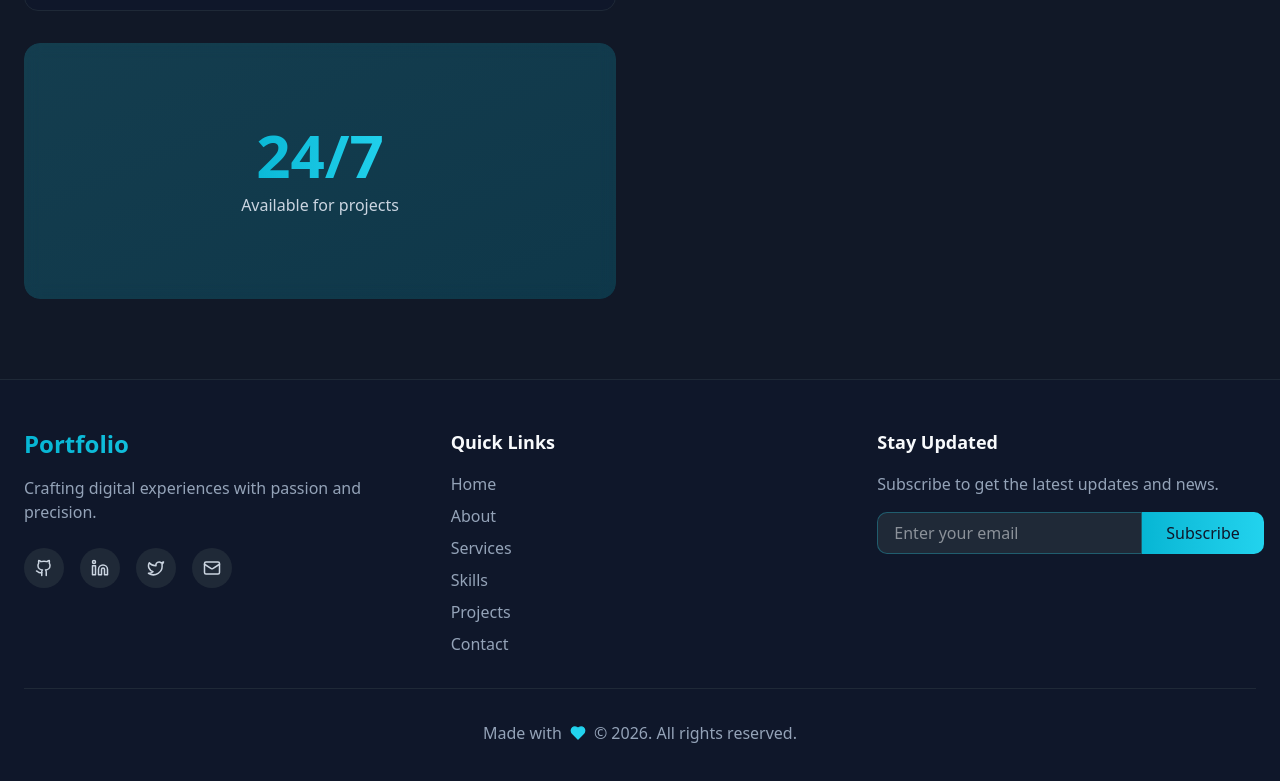
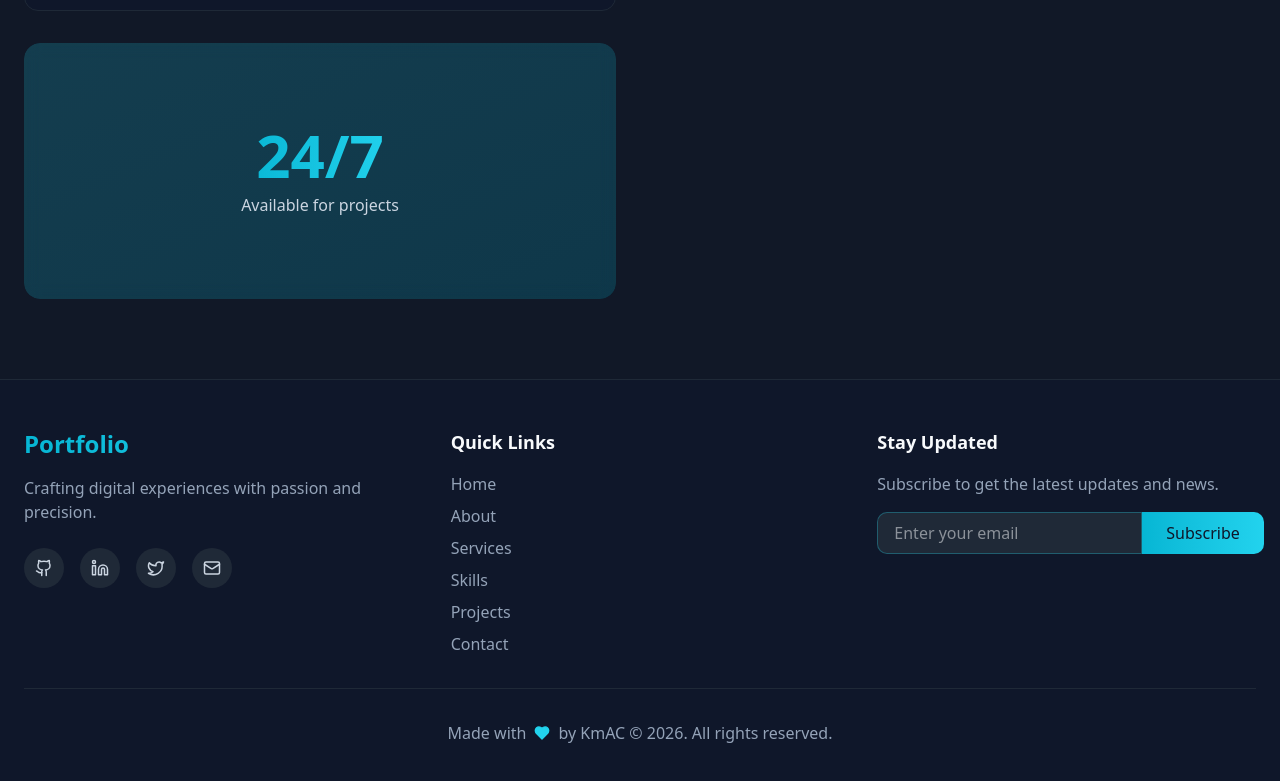
Before and after one commit to KmAC171/My_Portfolio, a React (Vite) app: page / in a window 1280 px wide. Shown: the part 6693-7474 px from the top of the page. Built offline with nearby package versions, Linux system fonts and the light colour scheme.

Commit message:
Update footer copyright notice to include author name

```diff
--- a/src/components/Footer.tsx
+++ b/src/components/Footer.tsx
@@ -114,7 +114,7 @@ export function Footer() {
             >
               <Heart className="text-[#22D3EE]" size={16} fill="currentColor" />
             </motion.span>
-            <span>© 2026. All rights reserved.</span>
+            <span>by KmAC © 2026. All rights reserved.</span>
           </p>
         </div>
       </div>
```
